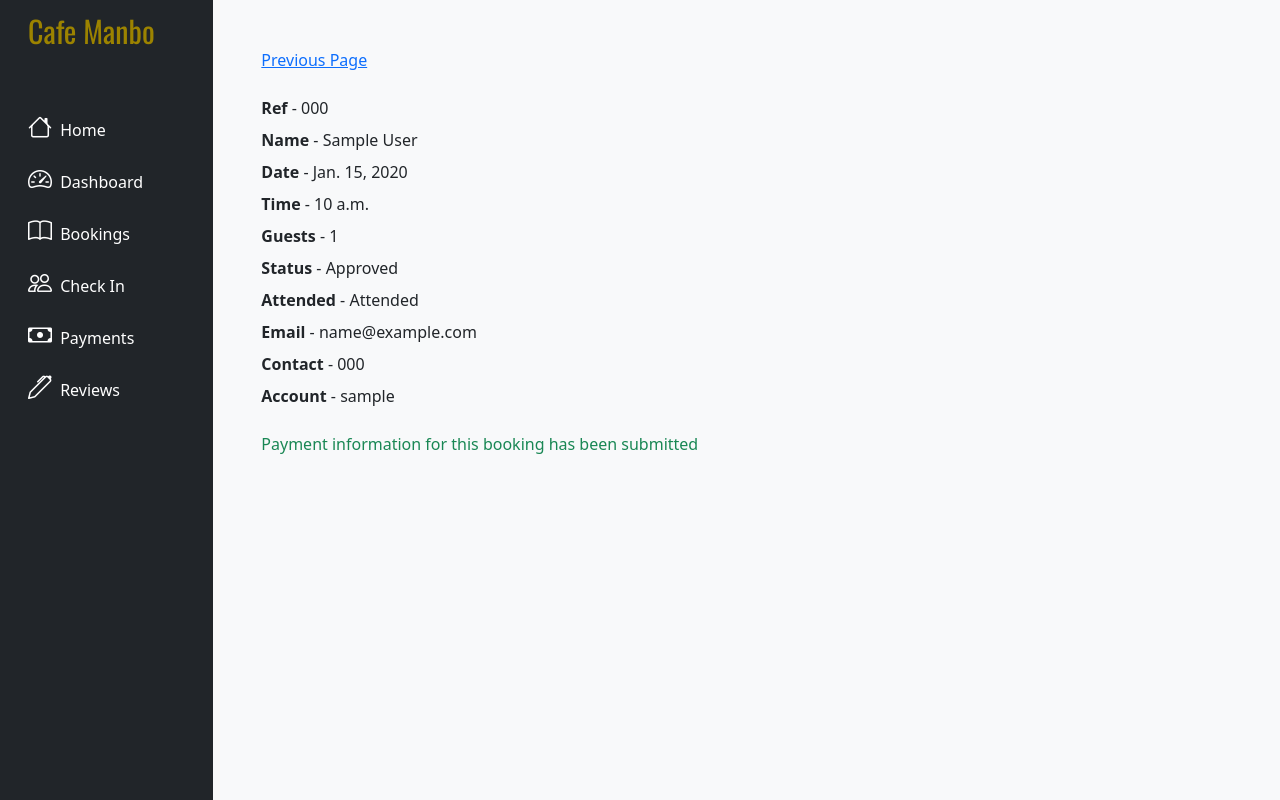
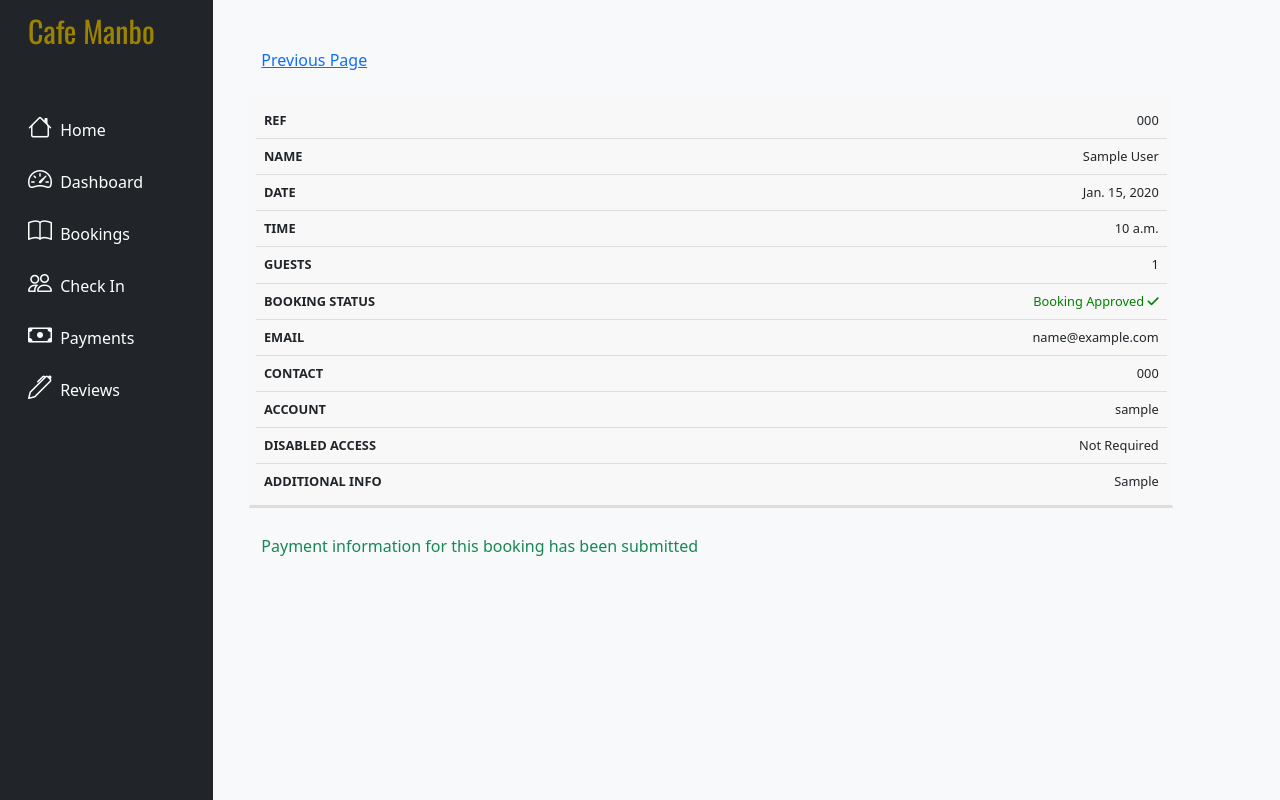
Before and after one commit to MikeR94/CI-Project-Portfolio-4, a Django app: page /staff/create-payment/1 in a window 1280 px wide. Run offline with Django 3.2, Linux system fonts and the light colour scheme; a user stored in the database is signed in; tables that the repository leaves empty hold one stand-in row (values such as "Sample post"); some libraries are stand-ins or nearby versions.

Commit message:
Add same styling to staff_submit_payment so that it is consistent throughout the site for a better user experience

```diff
--- a/Staff/templates/staff_submit_payment.html
+++ b/Staff/templates/staff_submit_payment.html
@@ -1,24 +1,49 @@
 {% extends "base.html" %} {% block content %} {% include "staff_navbar.html" %}
 
 {% load crispy_forms_tags %}
+
+{% load static %}
+
+<link rel="stylesheet" href="{% static 'css/user_reservations.css' %}">
+
 
 <div class="col-9 ps-5 mt-5">
   <div class="row">
     <div class="col-12 mb-4">
       <a href="{% url 'staff_payment_page'%}">Previous Page</a>
     </div>
-    <ul>
-      <li class="list-unstyled mb-2"><strong>Ref</strong> - {{ booking.ref_number }}</li>
-      <li class="list-unstyled mb-2"><strong>Name</strong> - {{ booking.first_name }} {{ booking.last_name }}</li>
-      <li class="list-unstyled mb-2"><strong>Date</strong> - {{ booking.date_of_visit }}</li>
-      <li class="list-unstyled mb-2"><strong>Time</strong> - {{ booking.time_of_visit }}</li>
-      <li class="list-unstyled mb-2"><strong>Guests</strong> - {{ booking.number_of_guests }}</li>
-      <li class="list-unstyled mb-2"><strong>Status</strong> - {% if booking.booking_approved %} Approved {% elif booking.booking_denied %} Denied {% else %} No data {% endif %}</li>
-      <li class="list-unstyled mb-2"><strong>Attended</strong> - {% if booking.guest_attended %} Attended {% elif booking.guest_no_show %} Not attended {% else %} No data {% endif %}</li>
-      <li class="list-unstyled mb-2"><strong>Email</strong> - {{ booking.email }}</li>
-      <li class="list-unstyled mb-2"><strong>Contact</strong> - {{ booking.contact_number }}</li>
-      <li class="list-unstyled mb-2"><strong>Account</strong> - {{ booking.user.username }}</li>
-    </ul>
+    <table class="table table_id pt-5 text-center">
+     <thead>
+       <tr>
+         <th scope="col">Ref</th>
+         <th scope="col">Name</th>
+         <th scope="col">Date Of Visit</th>
+         <th scope="col">Time Of Visit</th>
+         <th scope="col">Party Size</th>
+         <th scope="col">Status</th>
+         <th scope="col">Email</th>
+         <th scope="col">Contact Number</th>
+         <th scope="col">Account</th>
+         <th scope="col">Disabled Access</th>
+         <th scope="col">Additional Info</th>
+       </tr>
+     </thead>
+     <tbody>
+       <tr>
+         <td data-label="Ref">{{ booking.ref_number }}</td>
+         <td data-label="Name">{{ booking.first_name }} {{ booking.last_name }}</td>
+         <td data-label="Date">{{ booking.date_of_visit }}</td>
+         <td data-label="Time">{{ booking.time_of_visit }}</td>
+         <td data-label="Guests">{{ booking.number_of_guests }}</td>
+         <td data-label="Booking Status">{% if booking.booking_approved %} <span class="green-text">Booking Approved</span> <i class="fas fa-check green-text"></i> {% elif booking.booking_denied %} <span class="red-text">Booking Denied</span> <i class="fas fa-exclamation red-text"></i>  {% else %} Awaiting approval {% endif %}</td>
+         <td data-label="Email">{{ booking.email }}</td>
+         <td data-label="Contact">{{ booking.contact_number }}</td>
+         <td data-label="Account">{{ booking.user.username }}</td>
+         <td data-label="Disabled Access">{% if booking.disabled_access == True %} Required {% else %} Not Required {% endif %}</td>
+         <td data-label="Additional Info">{% if booking.additional_info %} {{ booking.additional_info }} {% else %} No additional information {% endif %} </td>
+       </tr>
+     </tbody>
+   </table>
     <div>
       {% if booking.bill_settled == False %}
     <form method="POST">
```
